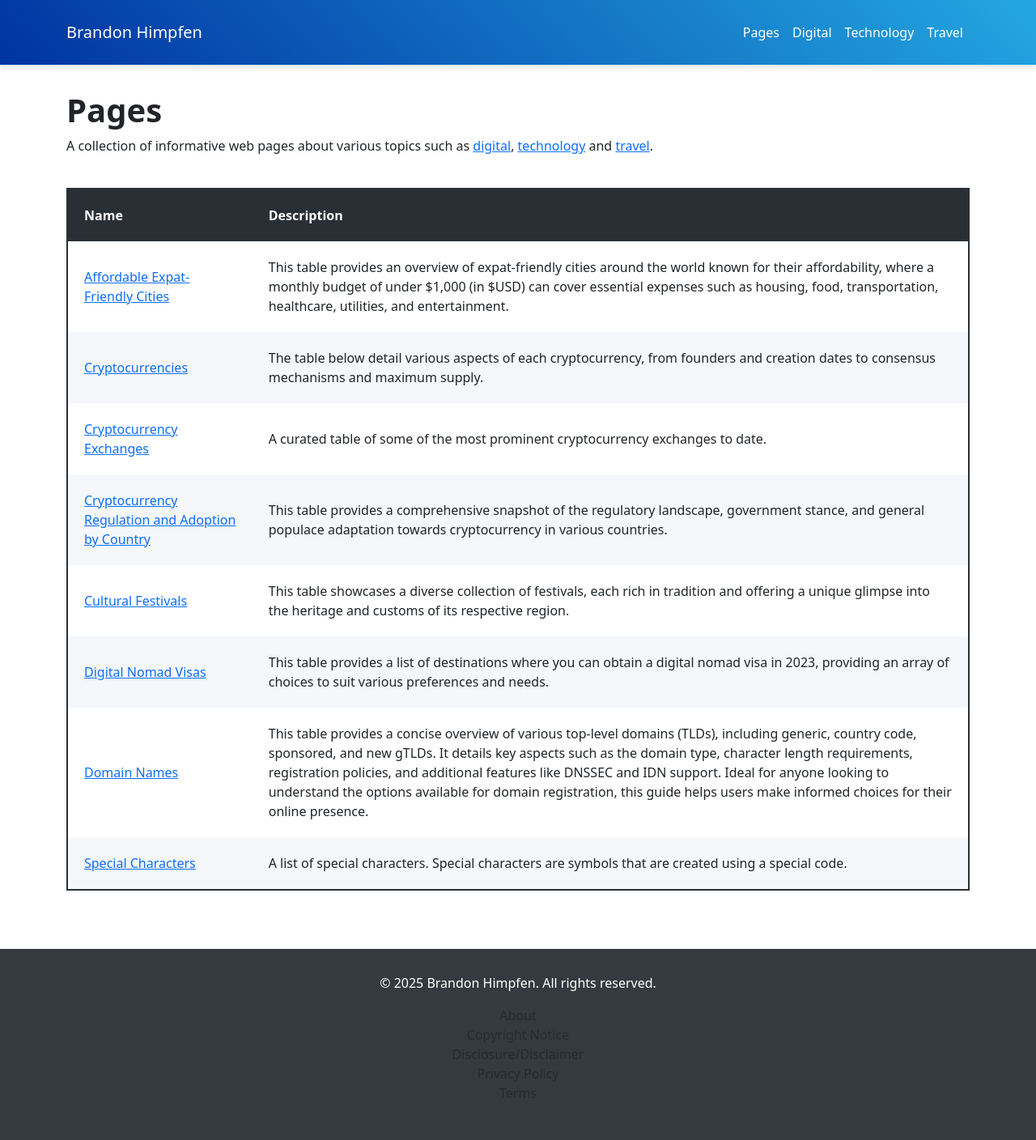
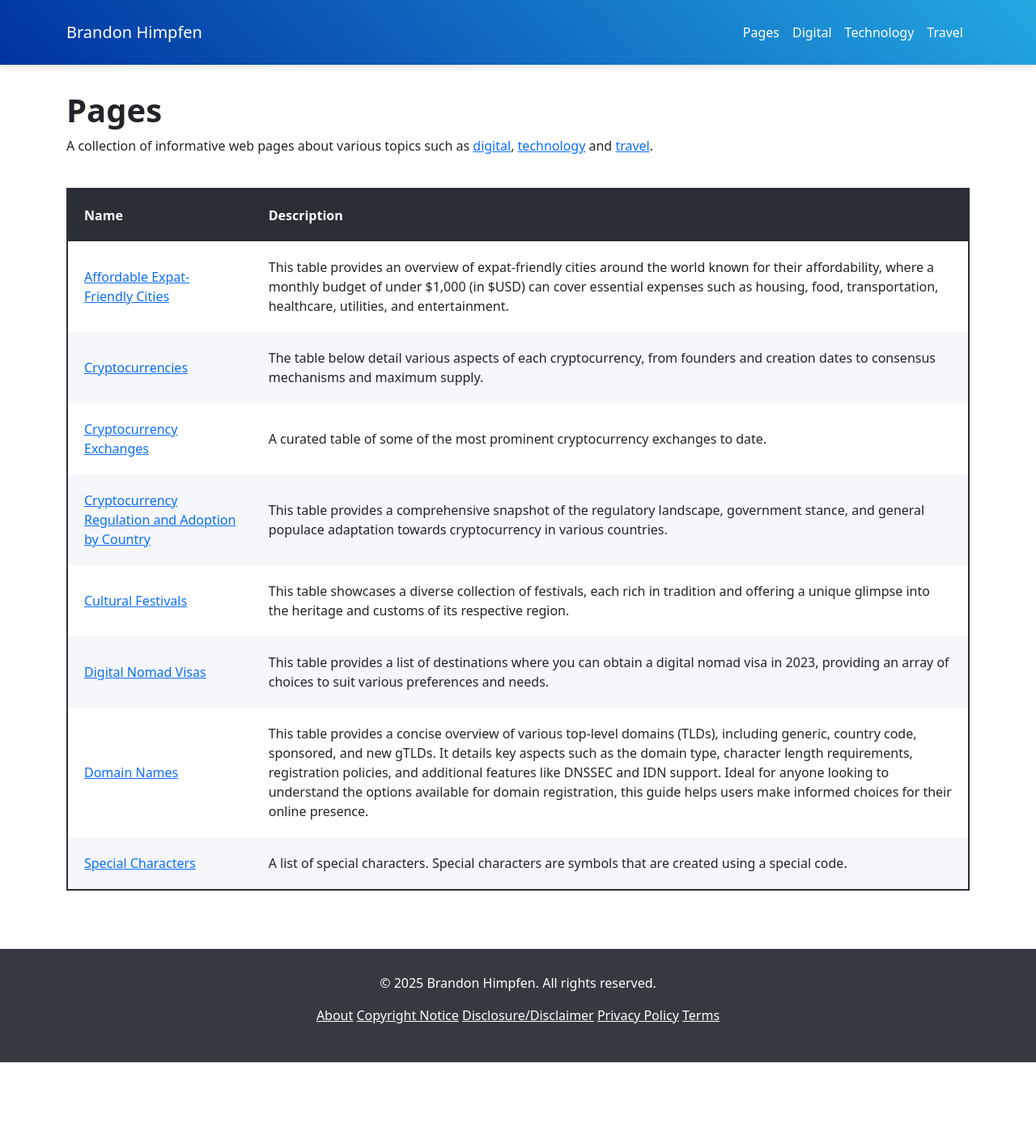
Before and after one commit to boldoutlook/pages, a Jekyll site: the page built from index.md, in a window 1280 px wide. Shown: the whole page at 81% size. Built offline with Jekyll 4.4.1, drawn with Linux system fonts in a browser that asks for light colours; after the commit the page ends 1312 px from its top, so only the background shows below that.

Commit message:
Update footer.html

```diff
--- a/_includes/footer.html
+++ b/_includes/footer.html
@@ -6,10 +6,10 @@
   <footer>
   <p>&copy; 2025 Brandon Himpfen. All rights reserved.</p>
   <p>
-    <a href="https://www.himpfen.com/about/" class="nav-link px-2 text-body-secondary">About</a>
-    <a href="https://www.himpfen.com/copyright/" class="nav-link px-2 text-body-secondary">Copyright Notice</a>
-    <a href="https://www.himpfen.com/disclosure-disclaimer/" class="nav-link px-2 text-body-secondary">Disclosure/Disclaimer</a>
-    <a href="https://www.himpfen.com/privacy/" class="nav-link px-2 text-body-secondary">Privacy Policy</a>
-    <a href="https://www.himpfen.com/terms/" class="nav-link px-2 text-body-secondary">Terms</a>
+    <a href="https://www.himpfen.com/about/">About</a>
+    <a href="https://www.himpfen.com/copyright/">Copyright Notice</a>
+    <a href="https://www.himpfen.com/disclosure-disclaimer/">Disclosure/Disclaimer</a>
+    <a href="https://www.himpfen.com/privacy/">Privacy Policy</a>
+    <a href="https://www.himpfen.com/terms/">Terms</a>
   </p>
 </footer>
```
